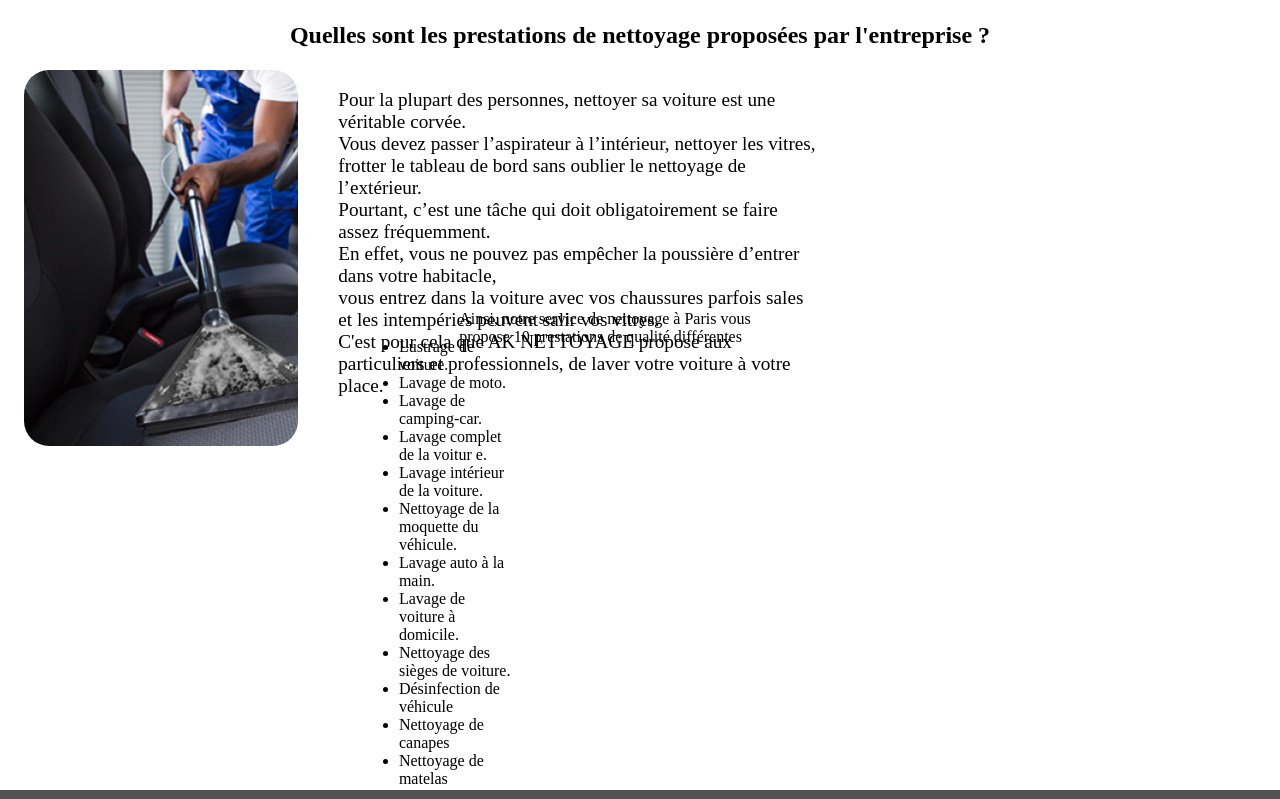
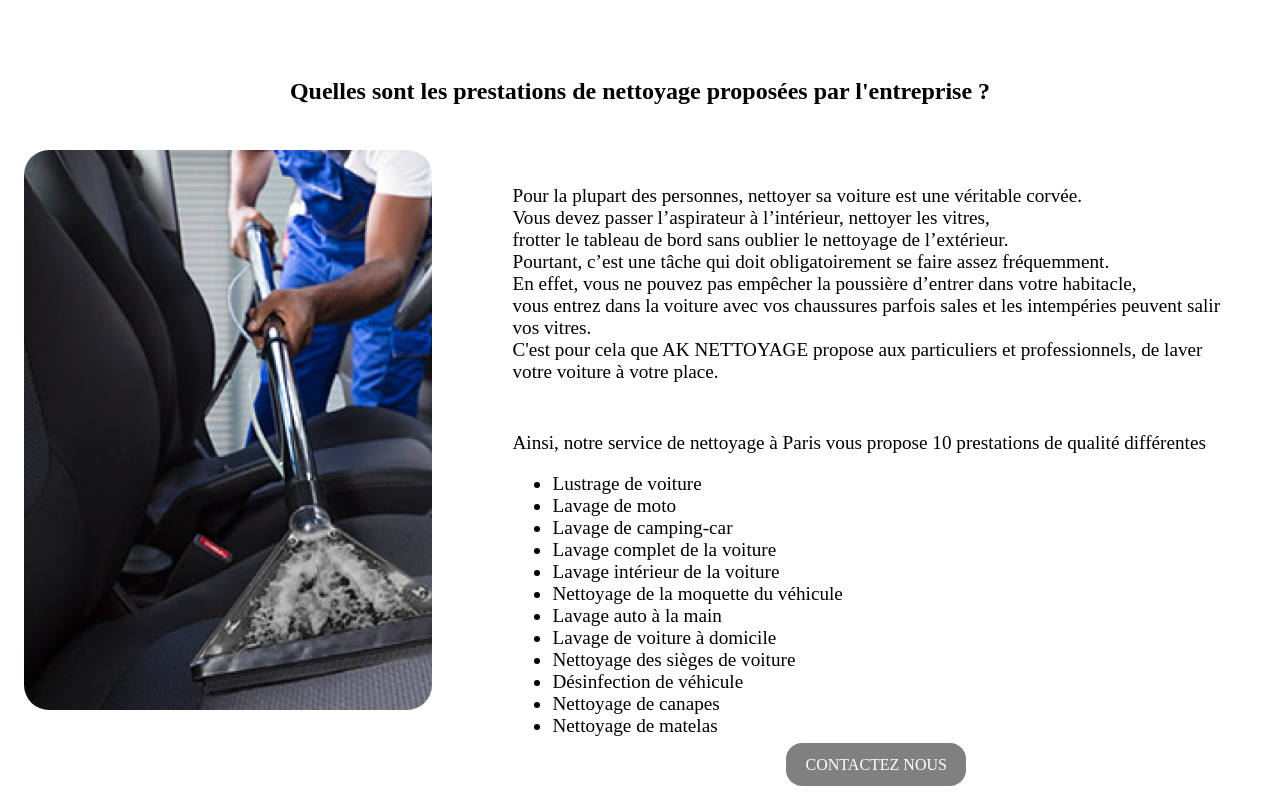
Before and after one commit to lucasA49/aknettoyage, a React (Vite) app in the folder vite-project/client/: page / in a window 1280 px wide. Shown: the part 1381-2180 px from the top of the page. Built offline with nearby package versions, Linux system fonts and the light colour scheme.

Commit message:
refonte du css de la page d'accueil

```diff
--- a/vite-project/client/src/components/BodyAccueil.jsx
+++ b/vite-project/client/src/components/BodyAccueil.jsx
@@ -3,6 +3,7 @@ import exterieur from "../assets copy/images/lavexterieur.png";
 import interieur from "../assets copy/images/lavinterieur.png";
 import pressingsiege from "../assets copy/images/pressingsiege.png";
 import "../styles/BodyAccueil.css";
+import { NavLink } from "react-router-dom";
 
 function BodyAccueil() {
   return (
@@ -27,6 +28,8 @@ function BodyAccueil() {
       </div>
       <div className="contenaire-presentation">
         <img className="img-texte-accueil" src={pressingsiege} alt="" />
+        <div className="contenaire-pres-texte">
+
           <p className="p-presentation">
             Pour la plupart des personnes, nettoyer sa voiture est une véritable
             corvée.
@@ -44,6 +47,8 @@ function BodyAccueil() {
             C'est pour cela que AK NETTOYAGE propose aux particuliers et
             professionnels, de laver votre voiture à votre place.
           </p>
+
+          <section className="section-services">
             <p className="nosservices">
               {" "}
               Ainsi, notre service de nettoyage à Paris vous propose 10 prestations
@@ -51,20 +56,25 @@ function BodyAccueil() {
             </p>
             <div className="liste-nonordonée-services">
               <ul className="p-listeservices">
-            <li>Lustrage de voiture.</li>
-            <li> Lavage de moto.</li>
-            <li>Lavage de camping-car.</li>
-            <li>Lavage complet de la voitur e.</li>
-            <li>Lavage intérieur de la voiture.</li>
-            <li>Nettoyage de la moquette du véhicule.</li>
-            <li>Lavage auto à la main.</li>
-            <li>Lavage de voiture à domicile.</li>
-            <li>Nettoyage des sièges de voiture.</li>
+                <li>Lustrage de voiture</li>
+                <li> Lavage de moto</li>
+                <li>Lavage de camping-car</li>
+                <li>Lavage complet de la voiture</li>
+                <li>Lavage intérieur de la voiture</li>
+                <li>Nettoyage de la moquette du véhicule</li>
+                <li>Lavage auto à la main</li>
+                <li>Lavage de voiture à domicile</li>
+                <li>Nettoyage des sièges de voiture</li>
                 <li>Désinfection de véhicule</li>
                 <li>Nettoyage de canapes </li>
                 <li>Nettoyage de matelas</li>
               </ul>
+              <div className="btn-contact">
+                <NavLink  to="/Contact">CONTACTEZ NOUS</NavLink>
+              </div>
             </div>{" "}
+          </section>
+        </div>
       </div>
     </>
   );
--- a/vite-project/client/src/styles/BodyAccueil.css
+++ b/vite-project/client/src/styles/BodyAccueil.css
@@ -43,51 +43,43 @@
   }
 
   .titre-prestations {
+    margin-top: 5rem;
     height: 1.5rem;
     font-size: 1.5rem;
   }
 
   .contenaire-presentation {
     display: flex;
-    justify-content: flex-start;
-    justify-items: flex-start;
     height: 90vh;
-    width: 100%;
+    padding: 1.5rem;
   }
 
   .p-presentation {
     position: relative;
     height: 12rem;
-    width: 70vw;
     justify-content: center;
     margin-left: 4rem;
     font-size: 1.2rem;
+    overflow-wrap: wrap;
   }
 
   .img-texte-accueil {
     position: relative;
-    height: 47vh;
-    width: 34vw;
-    right: 2%;
+    height: 70vh;
     border-radius: 25px;
-    left: 1.5rem;
   }
 
   .nosservices {
     position: relative;
-    top: 14rem;
-    height: 2rem;
-    right: 28%;
-    font-size: 1rem;
+    top: 1rem;
+    font-size: 1.2rem;
   }
 
   .liste-nonordonée-services {
     position: relative;
-    right: 60%;
-    top: 35%;
     font-size: 1rem;
+  }
 
-  }
   .interieur:hover{
     transform: scale(1.05);
     transition: 0.3s;
@@ -97,7 +89,6 @@ filter: brightness(100%);
     transform: scale(1.05);
   transition: 0.3s;
   filter: brightness(100%);
-
   }
   .canap:hover{
     transform: scale(1.05);
@@ -105,3 +96,40 @@ filter: brightness(100%);
     filter: brightness(100%);
 
   }
+  .p-listeservices{
+    display: flex;
+    flex-direction: column;
+    font-size: 1.2rem;
+    width: 70%;
+    padding-top: 1rem;
+
+     li{
+      width:90%;
+     }
+
+  }
+
+  .contenaire-pres-texte{
+    display: flex;
+    height: 90vh;
+    flex-direction: column;
+    padding:1rem;
+  }
+
+  .section-services{
+    margin-left: 4rem;
+  }
+
+  .btn-contact{
+    width: 100%;
+    text-align: center;
+
+    a{
+      margin-top:1rem;
+      text-decoration: none;
+      background-color: grey;
+      border-radius: 1rem;
+      padding: 0.8rem 1.2rem;
+      color: white;
+    }
+  }
```
Also changed, not shown: vite-project/package.json (line endings or trailing spaces), 1 other file (tests, documents, lock files or other folders). Lines whose indentation alone changed are shown as unchanged.
